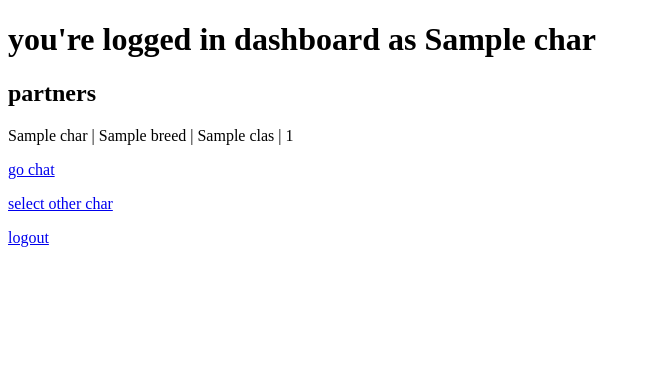
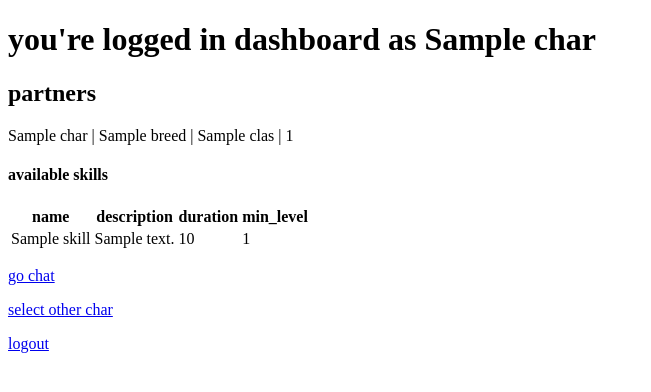
Before and after one commit to jvmaia/rpg, a Django app: template templates/game/dashboard_player.html in a window 1280 px wide. Shown: the top 392 px of the page, without its empty margins (0-651 px from the left). Run offline with Django 3.2, Linux system fonts and the light colour scheme; the template is opened without the code that fills it: values that come from a table or form of the project are taken from there, others are empty; tables that the repository leaves empty hold one stand-in row (values such as "Sample post"); parts of the project's set-up code (start-up, migrations or seed data) failed here and were passed over.

Commit message:
add available_skills to player dashboard

```diff
--- a/game/models.py
+++ b/game/models.py
@@ -153,5 +153,12 @@ class Char(models.Model):
 	weapons = models.ManyToManyField(Weapon)
 	bag = models.ManyToManyField(Object)
 
+	def getAvailableSkills(self):
+		skills = []
+		skills += list(self.breed.passive_skill.values())
+		skills += list(self.klass.skills.values())
+
+		return skills
+
 	def __str__(self):
 		return self.name
--- a/game/views.py
+++ b/game/views.py
@@ -13,8 +13,9 @@ def dashboard_master(request):
 def dashboard_player(request):
     try:
         char = Char.objects.get(name=request.COOKIES['char'])
+        skills = char.getAvailableSkills()
         partners = Char.objects.all().exclude(name=request.COOKIES['char'])
-        return render(request, 'game/dashboard_player.html', {'char': char, 'partners': partners})
+        return render(request, 'game/dashboard_player.html', {'char': char, 'skills': skills, 'partners': partners})
     except (Char.DoesNotExist, KeyError):
         chars = Char.objects.all()
         return render(request, 'game/select_char.html', {'chars': chars})
--- a/templates/game/dashboard_player.html
+++ b/templates/game/dashboard_player.html
@@ -7,4 +7,23 @@
     {% for partner in partners %}
       <p> {{ partner.name }} | {{ partner.breed }} | {{ partner.klass }} | {{ partner.level }} </p>
     {% endfor %}
+
+    <h4> available skills </h4>
+    <table>
+        <tr>
+            <th>name</th>
+            <th>description</th>
+            <th>duration</th>
+            <th>min_level</th>
+        </tr>
+        {% for skill in skills %}
+            <tr>
+                <td>{{ skill.name  }}</td>
+                <td>{{ skill.description  }}</td>
+                <td>{{ skill.duration  }}</td>
+                <td>{{ skill.min_level  }}</td>
+            </tr>
+        {% endfor %}
+    </table>
+
 {% endblock %}
```
